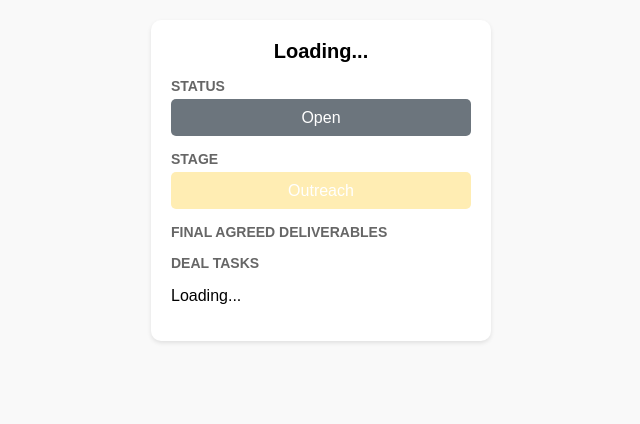
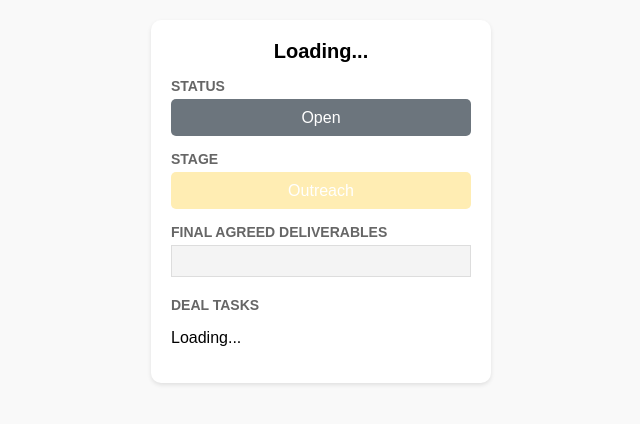
Before and after one commit to soincredibleTV/missive, a plain HTML site: page index.html in a window 1280 px wide. Shown: the whole page, without its empty margins (319-959 px from the left). Drawn offline with nearby package versions, Linux system fonts and the light colour scheme; a script that the page names is missing.

Commit message:
Update index.html

```diff
--- a/index.html
+++ b/index.html
@@ -42,7 +42,7 @@
         </div>
         <div class="section">
             <div class="section-title">Final Agreed Deliverables</div>
-            <div id="card-deliverables"></div>
+            <div class="card-deliverables" id="card-deliverables"></div>
         </div> <!-- Добавлено закрытие тега div для секции Deliverables -->
         <div class="section">
             <div class="section-title">Deal Tasks</div>
```
